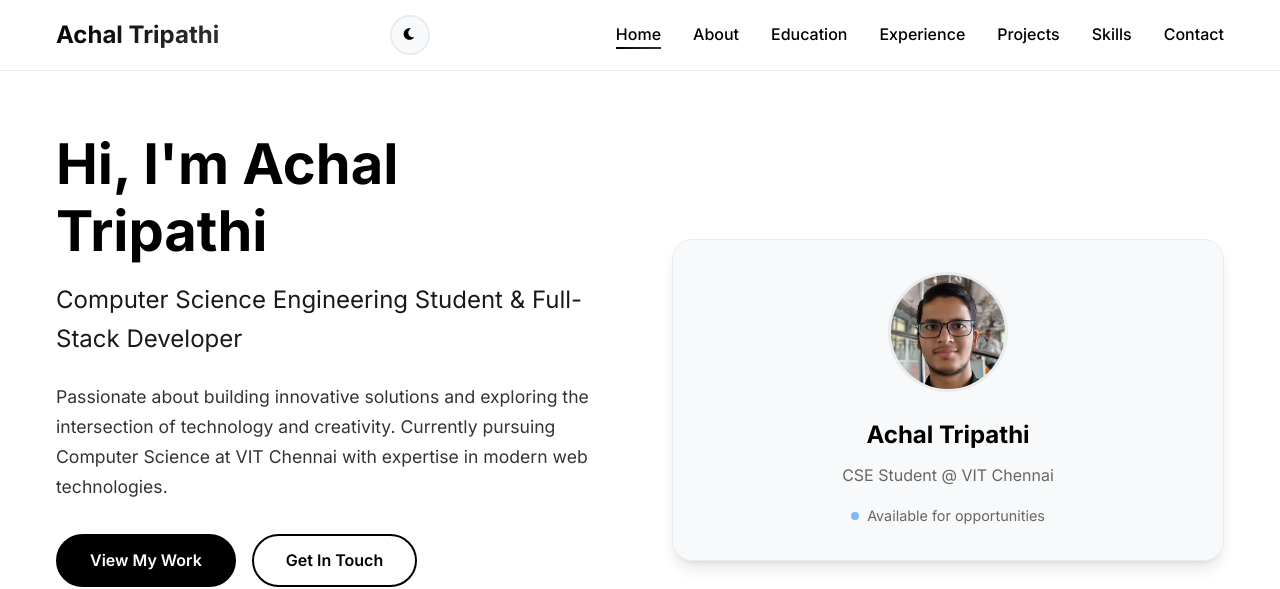
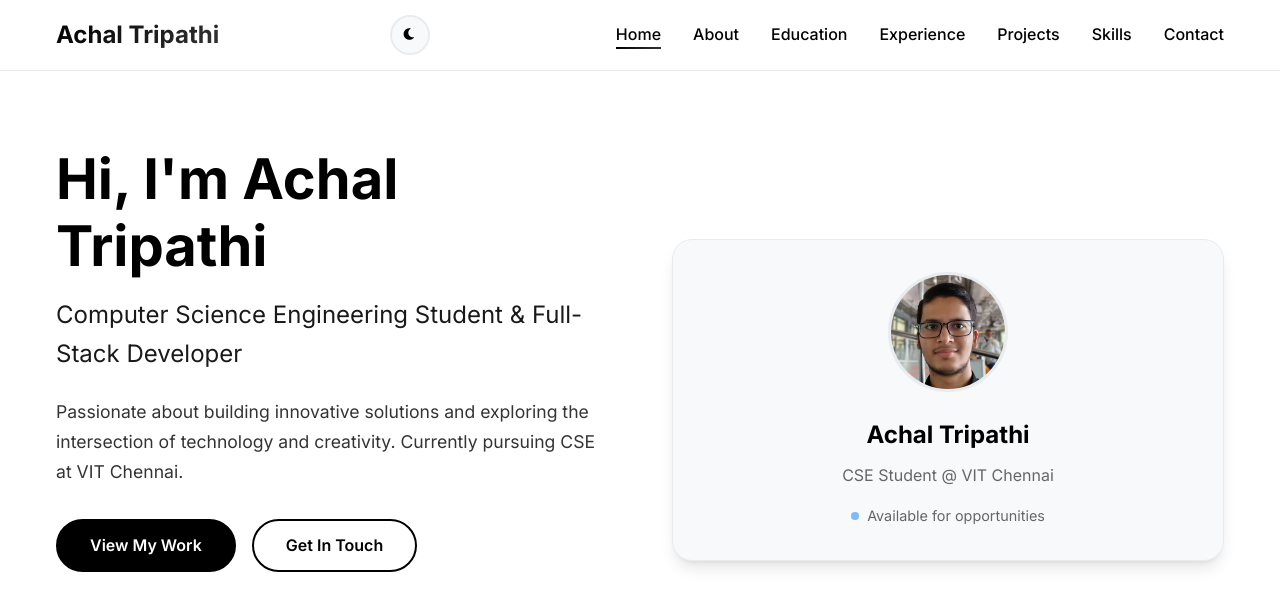
Before and after one commit to achaltri29/Portfolio-Website, a website: page index.html in a window 1280 px wide. Shown: the top 589 px of the page. Drawn offline with Linux system fonts and the light colour scheme.

Commit message:
Update index.html

```diff
--- a/index.html
+++ b/index.html
@@ -72,7 +72,7 @@
                     </h2>
                     <p class="hero-description">
                         Passionate about building innovative solutions and exploring the intersection of technology and creativity.
-                        Currently pursuing Computer Science at VIT Chennai with expertise in modern web technologies.
+                        Currently pursuing CSE at VIT Chennai.
                     </p>
                     <div class="hero-buttons">
                         <a href="#projects" class="btn btn-primary">View My Work</a>
```
